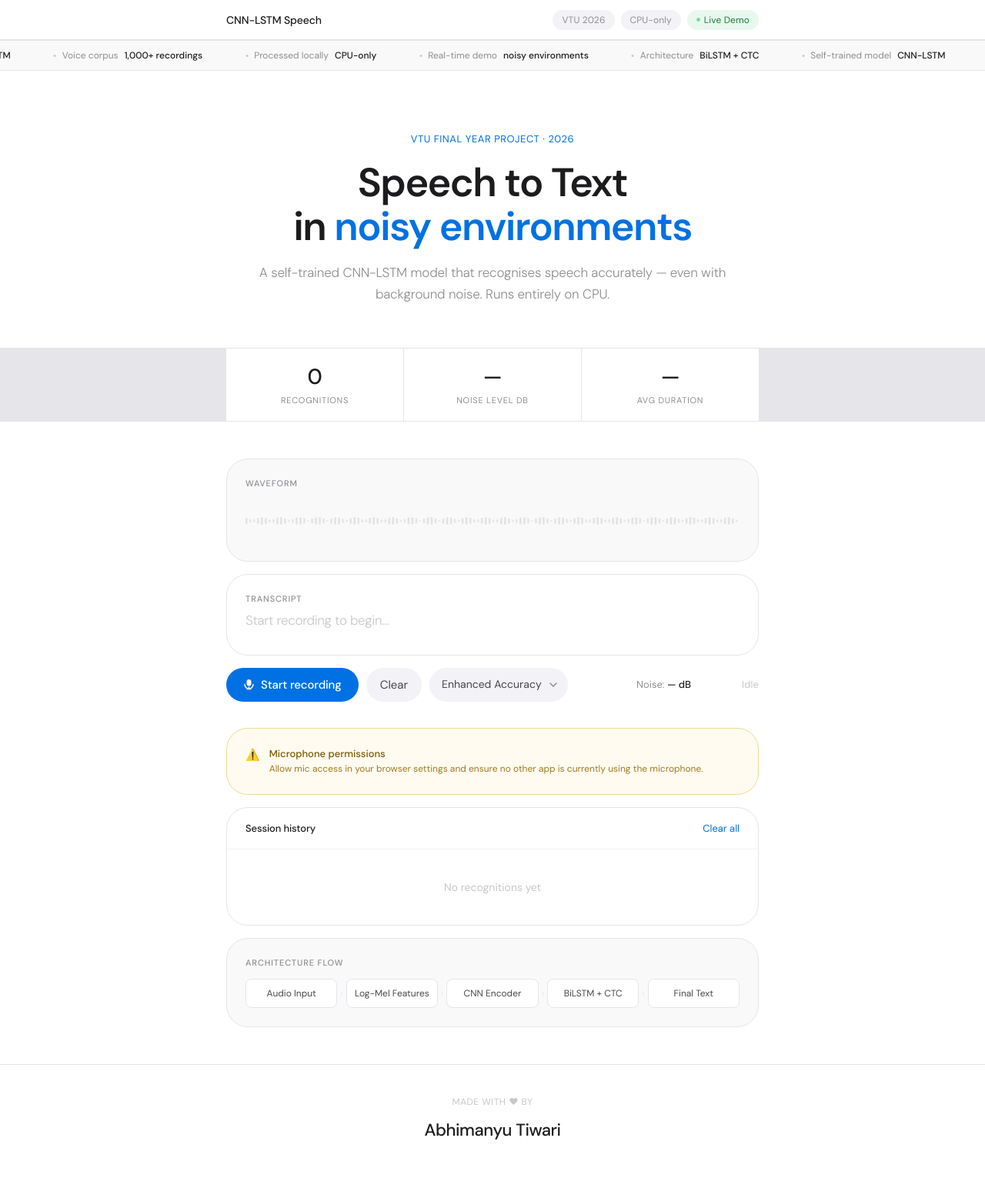
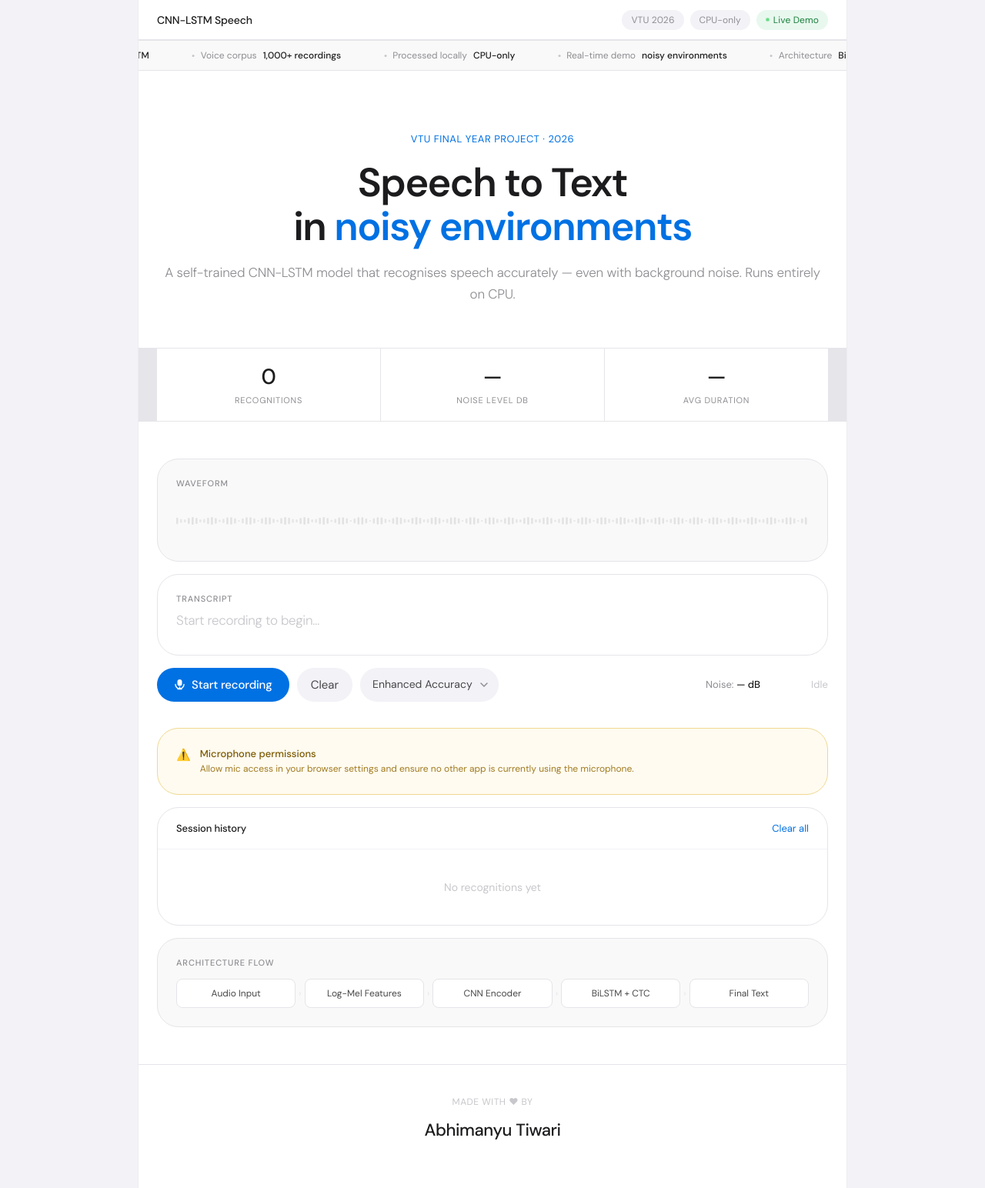
Before and after one commit to BSTushar/final_year, a Flask app: page / in a window 1280 px wide. Shown: the whole page at 77% size. Run offline with Flask 3, Linux system fonts and the light colour scheme.

Commit message:
Align page layout with shared page-shell max-width
Made-with: Cursor

```diff
--- a/stt_cnn_lstm/web/templates/index.html
+++ b/stt_cnn_lstm/web/templates/index.html
@@ -28,7 +28,7 @@
     --radius-md: 14px;
     --radius-lg: 20px;
     --radius-xl: 28px;
-    --layout-max: 740px;
+    --layout-max: 920px;
     --layout-pad: 1.5rem;
     --card-pad: 24px;
   }
@@ -37,10 +37,19 @@
 
   body {
     font-family: var(--font);
-    background: var(--white);
+    background: var(--gray-100);
     color: var(--gray-900);
     min-height: 100vh;
     -webkit-font-smoothing: antialiased;
+  }
+
+  .page-shell {
+    width: 100%;
+    max-width: var(--layout-max);
+    margin: 0 auto;
+    background: var(--white);
+    min-height: 100vh;
+    box-shadow: 0 0 0 0.5px var(--gray-200);
   }
 
   nav {
@@ -55,8 +64,6 @@
   }
 
   .nav-inner {
-    max-width: var(--layout-max);
-    margin: 0 auto;
     padding: 0 var(--layout-pad);
     height: 100%;
     display: flex;
@@ -109,8 +116,6 @@
   .hero {
     text-align: center;
     padding: 80px var(--layout-pad) 56px;
-    max-width: var(--layout-max);
-    margin: 0 auto;
   }
 
   .hero-eyebrow {
@@ -151,8 +156,6 @@
   }
 
   .stats-inner {
-    max-width: var(--layout-max);
-    margin: 0 auto;
     padding: 0 var(--layout-pad);
     display: flex;
     gap: 1px;
@@ -189,8 +192,7 @@
   }
 
   .main-panel {
-    max-width: var(--layout-max);
-    margin: 48px auto;
+    margin: 48px 0;
     padding: 0 var(--layout-pad);
     width: 100%;
   }
@@ -626,11 +628,6 @@
     border-top: 0.5px solid var(--gray-200);
   }
 
-  .footer-inner {
-    max-width: var(--layout-max);
-    margin: 0 auto;
-  }
-
   .footer-made {
     font-size: 12px;
     color: var(--gray-300);
@@ -700,7 +697,7 @@
     :root { --layout-pad: 1.1rem; }
     .hero { padding: 52px var(--layout-pad) 40px; }
     .stats-inner { flex-direction: column; gap: 1px; }
-    .main-panel { margin: 28px auto; }
+    .main-panel { margin: 28px 0; }
     .controls {
       flex-wrap: wrap;
       align-items: flex-start;
@@ -716,6 +713,8 @@
 </style>
 </head>
 <body>
+
+<div class="page-shell">
 
 <nav>
   <div class="nav-inner">
@@ -849,6 +848,8 @@
     <div class="team-name-display" id="team-name">Abhimanyu Tiwari</div>
   </div>
 </footer>
+
+</div>
 
 <script>
   let mediaRecorder = null, audioChunks = [], activeStream = null, isRecording = false;
```
